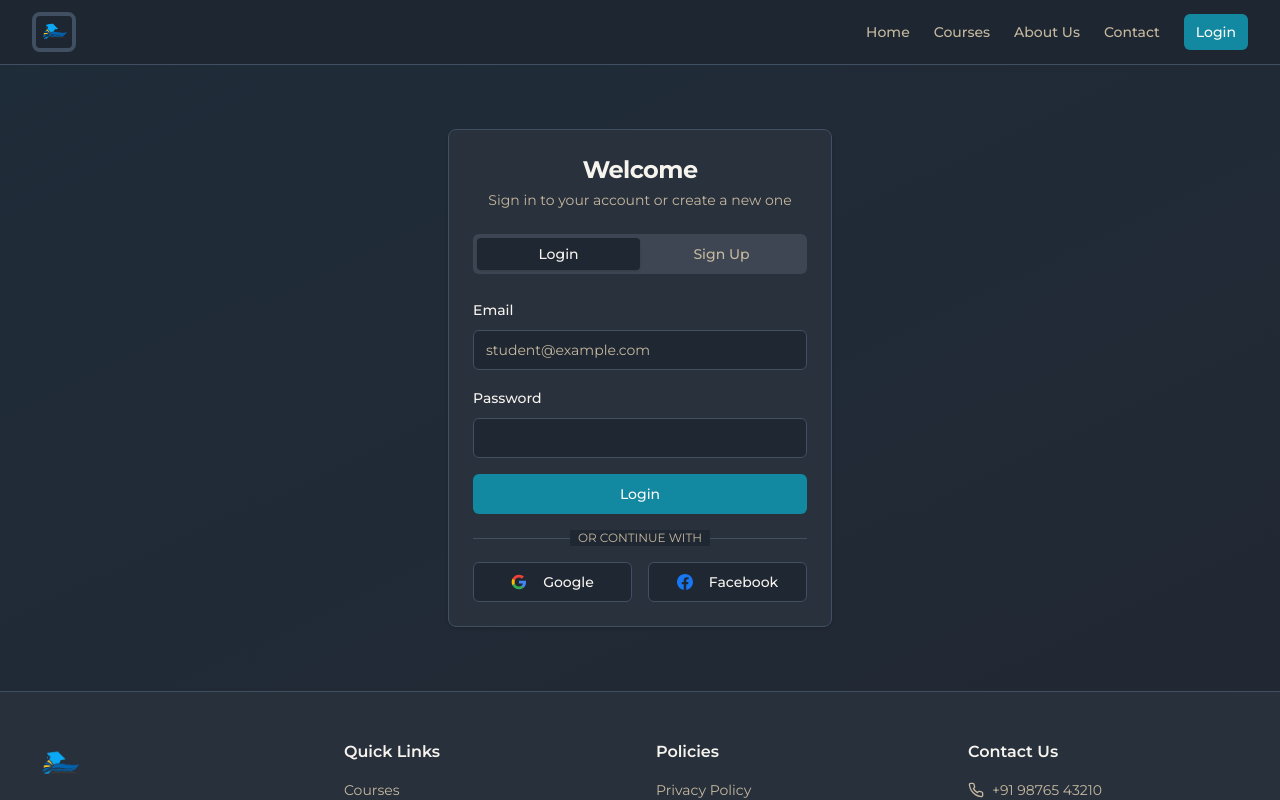
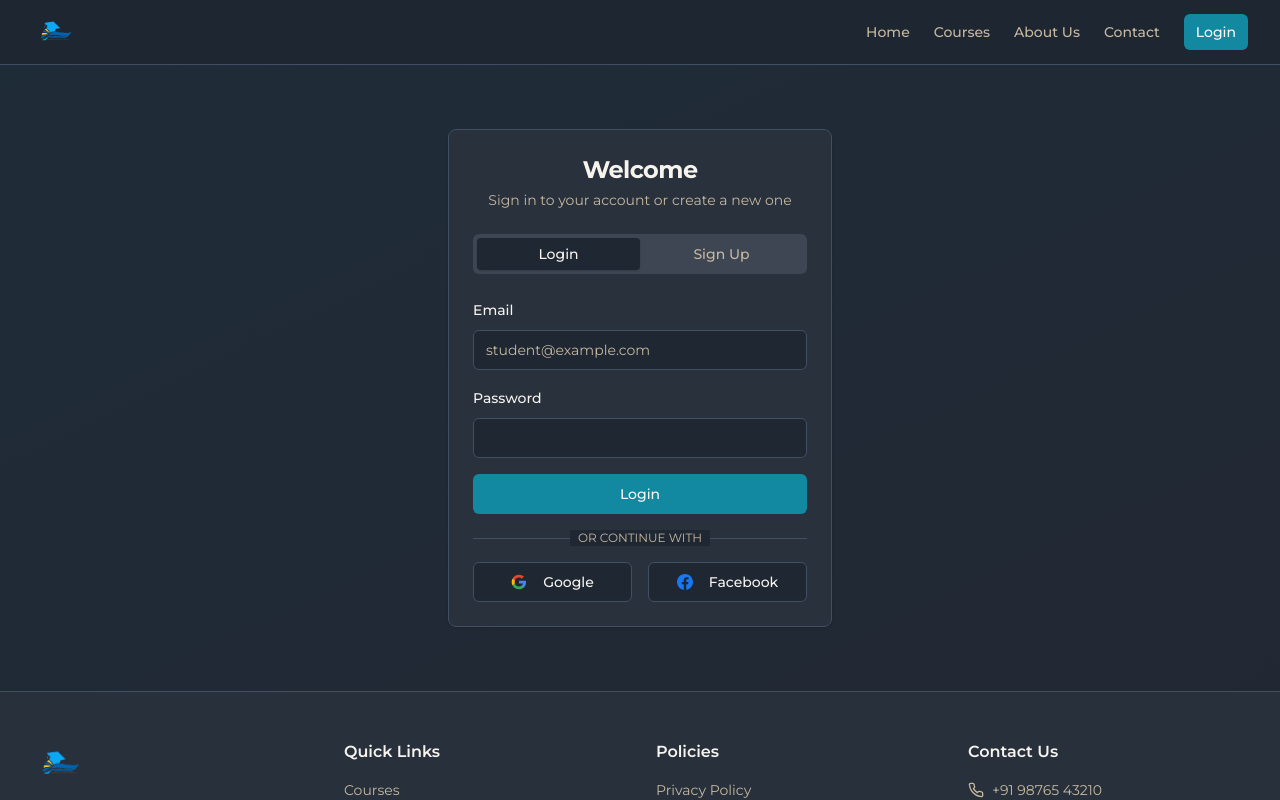
Before and after one commit to Prascyber/learn-leap-io, a React (Vite) app: page /auth in a window 1280 px wide. Shown: the top 800 px of the page. Built offline with nearby package versions, Linux system fonts and the light colour scheme; the HTML template or start-up script is replaced by a standard one.

Commit message:
Visual edit in Lovable
Edited UI in Lovable

```diff
--- a/src/components/Navigation.tsx
+++ b/src/components/Navigation.tsx
@@ -33,7 +33,7 @@ const Navigation = () => {
   return <nav className="sticky top-0 z-50 border-b bg-background/95 backdrop-blur supports-[backdrop-filter]:bg-background/60">
       <div className="container flex h-16 items-center justify-between">
         <Link to="/" className="flex items-center">
-          <img src={logo} alt="EdHere Academy" className="h-10 w-auto border-4 rounded-lg" />
+          <img src={logo} alt="EdHere Academy" className="h-10 w-auto border-0 rounded-none" />
         </Link>
 
         {/* Desktop Navigation */}
```
